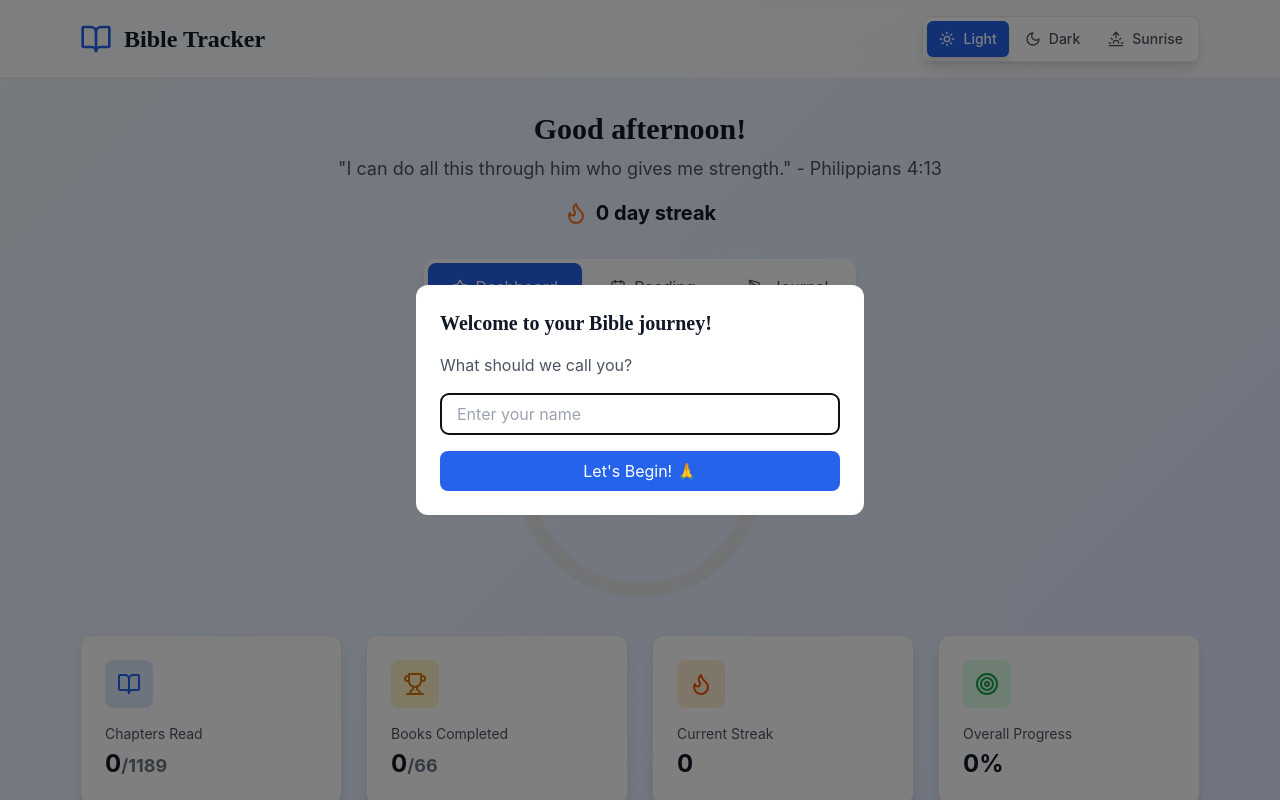
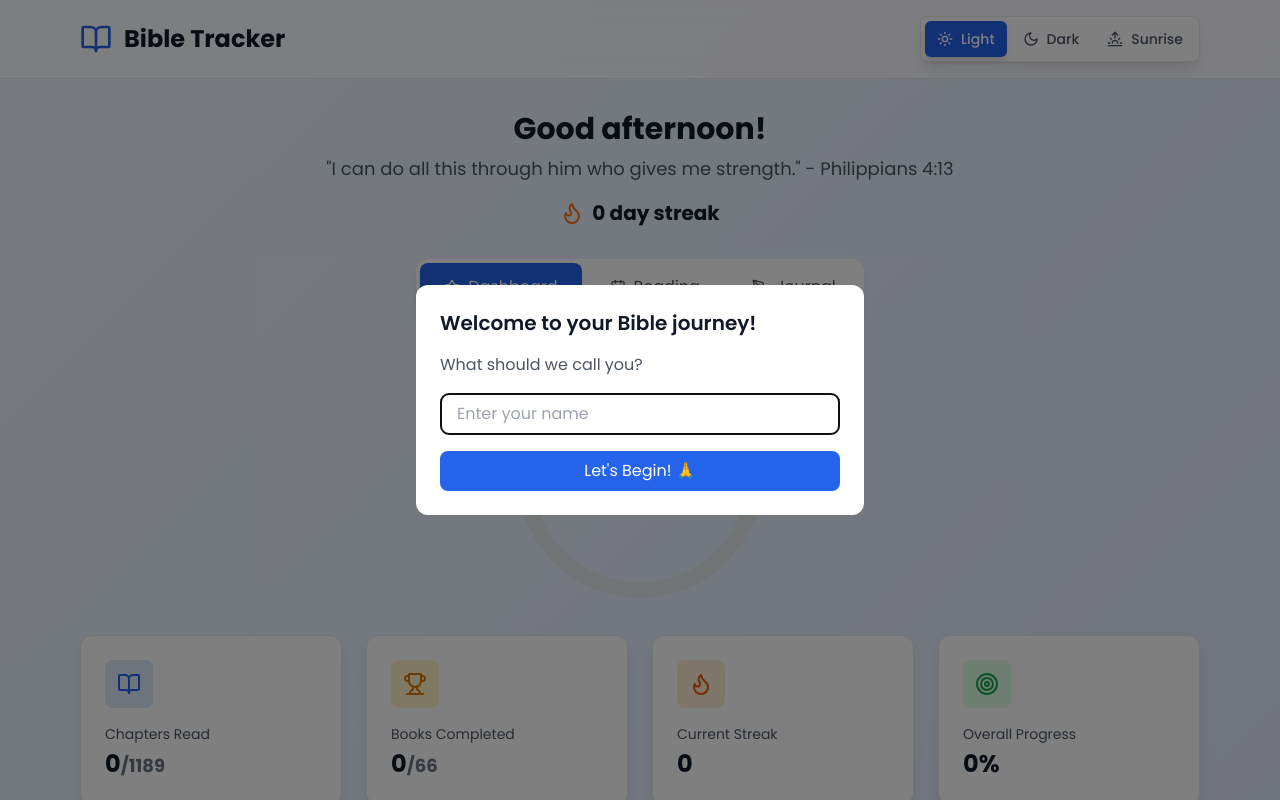
Before and after one commit to Emmanueljw/word-progress-pal, a React (Vite) app: page / in a window 1280 px wide. Shown: the top 800 px of the page. Built offline with nearby package versions, Linux system fonts and the light colour scheme.

Commit message:
Refactor: Use Poppins font throughout the app
Updated the app to use the Poppins font family for all text elements, as requested by the user. This change affects the global styling and ensures consistent typography across the application.

```diff
--- a/index.html
+++ b/index.html
@@ -17,9 +17,10 @@
     <meta name="twitter:site" content="@lovable_dev" />
     <meta name="twitter:image" content="https://lovable.dev/opengraph-image-p98pqg.png" />
 
-    <!-- Preload key fonts -->
+    <!-- Preload Poppins font -->
     <link rel="preconnect" href="https://fonts.googleapis.com">
     <link rel="preconnect" href="https://fonts.gstatic.com" crossorigin>
+    <link href="https://fonts.googleapis.com/css2?family=Poppins:wght@300;400;500;600;700&display=swap" rel="stylesheet">
   </head>
 
   <body>
--- a/src/components/Journal.tsx
+++ b/src/components/Journal.tsx
@@ -16,7 +16,7 @@ const Journal = () => {
   }, [entries, today]);
 
   const saveEntry = (date: string, content: string) => {
-    setEntries(prev => ({
+    setEntries((prev: Record<string, string>) => ({
       ...prev,
       [date]: content
     }));
@@ -29,7 +29,7 @@ const Journal = () => {
   };
 
   const handleEditEntry = (date: string, content: string) => {
-    setEntries(prev => ({
+    setEntries((prev: Record<string, string>) => ({
       ...prev,
       [date]: content
     }));
--- a/src/index.css
+++ b/src/index.css
@@ -5,7 +5,7 @@
 
 /* Definition of the design system. All colors, gradients, fonts, etc should be defined here. */
 
-@import url('https://fonts.googleapis.com/css2?family=Inter:wght@300;400;500;600;700&family=Merriweather:wght@300;400;700&display=swap');
+@import url('https://fonts.googleapis.com/css2?family=Poppins:wght@300;400;500;600;700&display=swap');
 
 @layer base {
   :root {
@@ -126,12 +126,12 @@
   }
 
   body {
-    @apply bg-background text-foreground font-sans;
-    font-family: 'Inter', sans-serif;
+    @apply bg-background text-foreground;
+    font-family: 'Poppins', sans-serif;
   }
 
   h1, h2, h3, h4, h5, h6 {
-    font-family: 'Merriweather', serif;
+    font-family: 'Poppins', sans-serif;
   }
 }
 
--- a/src/pages/Index.tsx
+++ b/src/pages/Index.tsx
@@ -1,4 +1,3 @@
-
 import React, { useState, useEffect } from 'react';
 import { motion, AnimatePresence } from 'framer-motion';
 import { BookOpen, Calendar, PenTool, Sunrise, Moon, Sun, Flame, Star, Heart, Menu, X } from 'lucide-react';
@@ -54,7 +53,7 @@ const Index = () => {
   const progressPercentage = Math.round((readChapterCount / totalChapters) * 100);
 
   const toggleChapter = (bookName: string, chapterNumber: number) => {
-    setReadChapters(prev => {
+    setReadChapters((prev: Record<string, number[]>) => {
       const bookChapters = prev[bookName] || [];
       const isRead = bookChapters.includes(chapterNumber);
 
```
